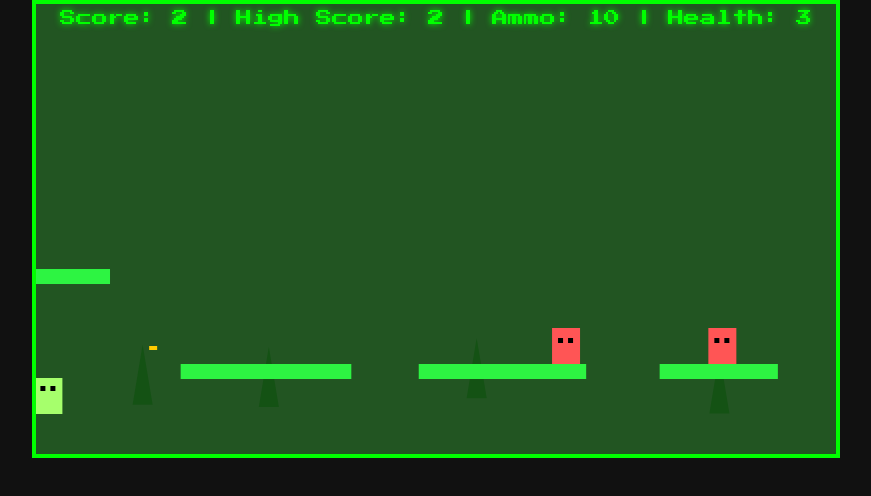
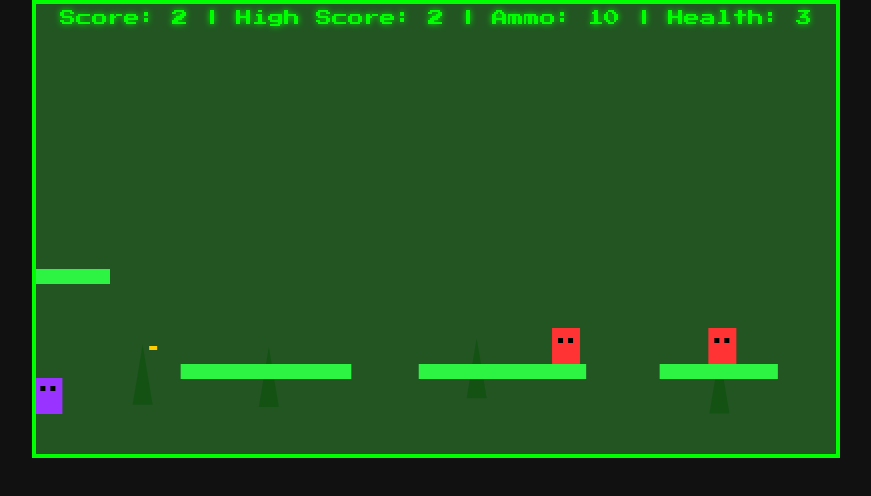
Before and after one commit to Kunjal-Modi/mini-contra, a plain HTML site: page index.html in a window 1280 px wide. Shown: the whole page, without its empty margins (204-1075 px from the left). Drawn offline with Linux system fonts and the light colour scheme.

Commit message:
Update index.html

```diff
--- a/index.html
+++ b/index.html
@@ -58,7 +58,7 @@
   </style>
 </head>
 <body>
-  <div id="ui">Score: 0 | High Score: 0 | Ammo: 10 | Health: 3</div>
+  <div id="ui">Score: 0 | High Score: 0 | Ammo: 50 | Health: 3</div>
   <button id="retryBtn">RETRY</button>
   <canvas id="gameCanvas" width="800" height="450"></canvas>
   <script>
@@ -76,9 +76,9 @@
     bgDark: '#0b0c0f',
     bgLight: '#121519',
     platform: '#2df442',
-    player: '#a6ff6c',
+    player: '#9933ff',
     playerShot: '#f8ff1c',
-    enemy: '#ff5555',
+    enemy: '#ff3333',
     enemyShot: '#ffcc00',
     powerup: '#3dffd6',
     boss: '#ff66cc',
```
